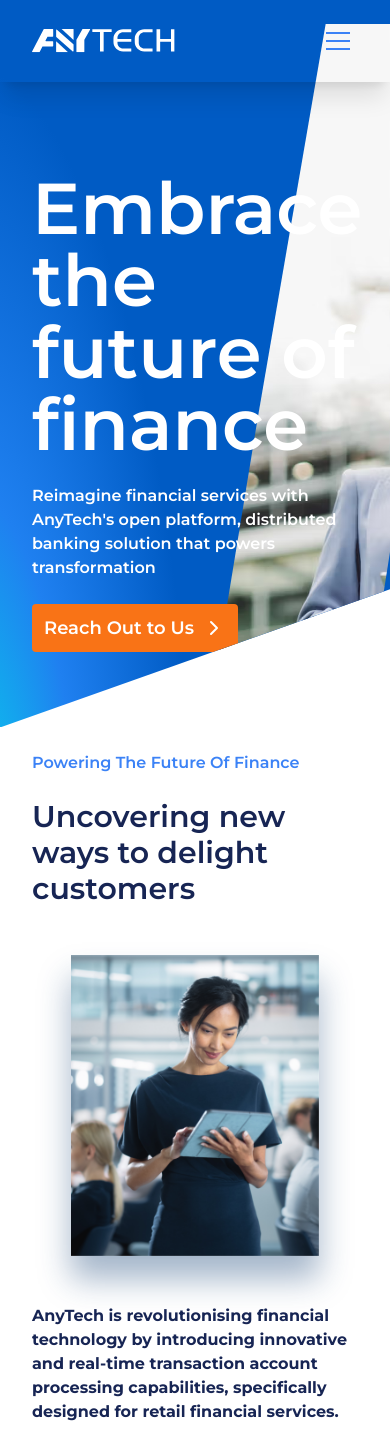
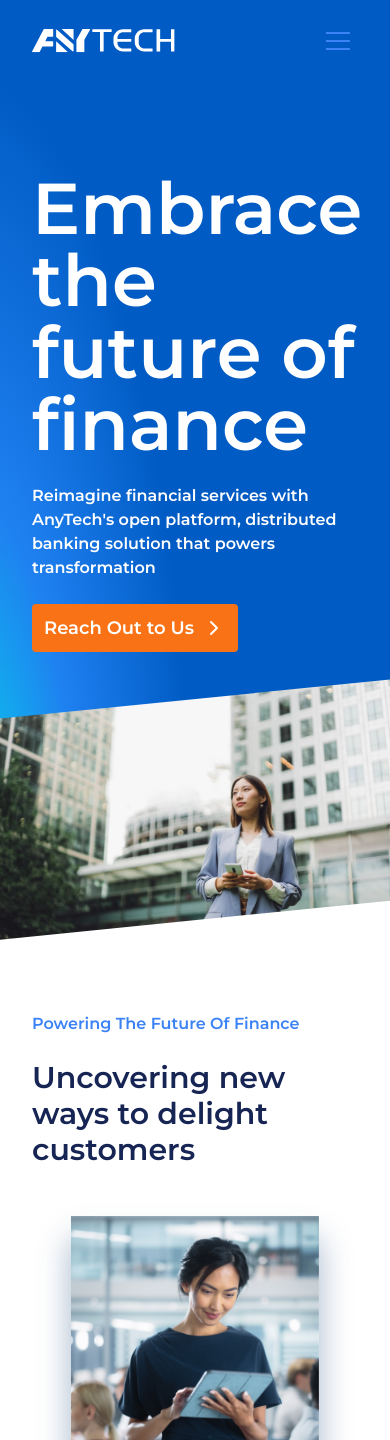
Before and after one commit to Jahid0178/anytech, a Next.js app: page / in a window 390 px wide. Shown: the top 1440 px of the page. Built offline with nearby package versions, Linux system fonts and the light colour scheme.

Commit message:
fix(ui): Fixed hero page mobile view ui

```diff
--- a/app/(client)/_components/BGAnimateWrapper.tsx
+++ b/app/(client)/_components/BGAnimateWrapper.tsx
@@ -23,10 +23,10 @@ function BGAnimateWrapper({ children }: { children: React.ReactNode }) {
         overflow: "hidden",
         background:
           "radial-gradient(59.82% 121.73% at -9.66% 130.31%, #00e9ea 0%, #1f80f0 52.08%, #005bc4 100%)",
-        clipPath: "polygon(0 0, 100% 0, 100% 81%, 0% 100%)",
         height: "max(620px, calc(92vh - 49px))",
         position: "relative",
       }}
+      className="hero-clip-mobile sm:hero-clip-tablet xl:hero-clip-desktop"
     >
       <svg
         className="absolute h-full hidden inset-0 lg:block object-cover w-full z-10"
--- a/app/(client)/_components/HeroSection.tsx
+++ b/app/(client)/_components/HeroSection.tsx
@@ -5,7 +5,7 @@ import Button from "@/components/Button/Button";
 const HeroSection = () => {
   return (
     <div className="h-[92vh] text-white relative">
-      <div className="absolute top-0 right-0 bottom-0 bg-hero-image w-[50%] h-full">
+      <div className="hidden md:block absolute top-0 right-0 bottom-0 bg-hero-image w-[50%] h-full">
         <Image
           src={"/images/hero-bg.avif"}
           alt="Hero Background"
--- a/app/(client)/page.tsx
+++ b/app/(client)/page.tsx
@@ -7,6 +7,7 @@ import TrustedPartnersSection from "./_components/TrustedPartnersSection";
 import ContactBanner from "./_components/ContactBanner";
 import InnovativeFinanceSection from "./_components/InnovativeFinanceSection";
 import BGAnimateWrapper from "./_components/BGAnimateWrapper";
+import Image from "next/image";
 
 const HomePage = () => {
   return (
@@ -14,6 +15,20 @@ const HomePage = () => {
       <BGAnimateWrapper>
         <HeroSection />
       </BGAnimateWrapper>
+      <figure
+        className="block md:hidden -translate-y-12"
+        style={{
+          clipPath: "polygon(0 15%, 100% 0, 100% 85%, 0% 100%)",
+        }}
+      >
+        <Image
+          src={"/images/hero-bg.avif"}
+          alt="Hero Background"
+          width={600}
+          height={600}
+          className="w-full h-full object-cover"
+        />
+      </figure>
       <InnovativeFinanceSection />
       <WaveDivider />
       <PhilosophySection />
--- a/components/common/Header/Header.tsx
+++ b/components/common/Header/Header.tsx
@@ -41,7 +41,7 @@ const Header = () => {
     <header
       className={`fixed top-0 left-0 right-0 ${
         isAtTop
-          ? "bg-transparent text-white shadow-none"
+          ? "bg-transparent text-white !shadow-none"
           : "bg-white text-blue-500"
       }  w-full py-6 transition-all duration-300 z-20 ${
         isVisible ? "translate-y-0 shadow-xl" : "-translate-y-full"
```
